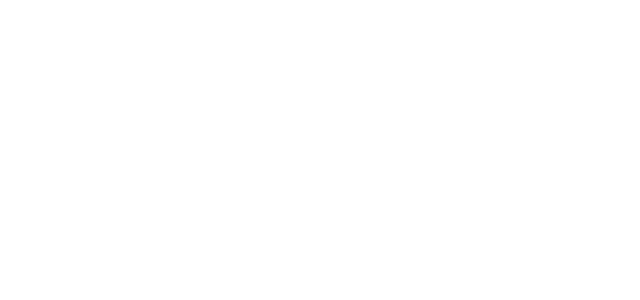
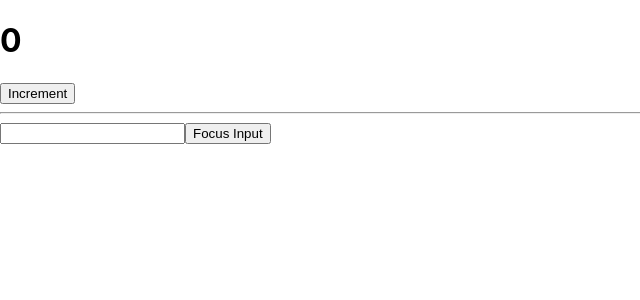
Before and after one commit to AKSHAW6299/Hooks, a React (Create React App) app: page /useref in a window 1280 px wide. Before the commit this address had no page. Shown: the top 300 px of the page, without its empty margins (0-640 px from the left). Built offline with nearby package versions, Linux system fonts and the light colour scheme.

Commit message:
changes and bugs

```diff
--- a/src/App.js
+++ b/src/App.js
@@ -4,6 +4,8 @@
 import UseState from './views/usestate1/UseState'
 import UseEffect from './views/useeffect2/UseEffect'
 import UseReducer from './views/usereducer3/UseReducer'
+import UseRef from './views/useref4/UseRef'
+
 
 
 
@@ -15,6 +17,7 @@
         <Route path="/usestate" element={<UseState />} />
         <Route path="/useeffect" element={<UseEffect />} />
         <Route path="/usereducer" element={<UseReducer />} />
+        <Route path="/useref" element={<UseRef />} />
       </Routes>
     </Router>
   )
--- a/src/views/home/Home.jsx
+++ b/src/views/home/Home.jsx
@@ -14,6 +14,9 @@
       <Link to="/usereducer">
         <button>Go to useReducer</button>
       </Link>
+      <Link to="/useref">
+        <button>Go to useRef</button>
+      </Link>
     </div>
   );
 }
--- /dev/null
+++ b/src/views/useref4/UseRef.jsx
@@ -0,0 +1,47 @@
+import React, { useRef, useState } from 'react'
+
+
+function UseRef() {
+
+  const [count, setCount] = useState(0)
+
+
+  // CASE - A
+  // 1) normal variable the can not presist his original value [after every rerenders he is loosing his value]
+  // let val = 1
+  // function handleIncrement() {
+  //   val = val + 1
+  //   console.log('Value of val:: ', val);
+  //   setCount(count + 20)
+  // }
+
+  // 2) A variable created using useRef hook, the variale can presist his value even if infinite time rendering
+  // noe the val variable will persist its value all time, does not matter our component is rensering or not
+  let val = useRef(1)
+  function handleIncrement() {
+    val.current = val.current + 1
+    console.log('Value of val:: ', val.current);
+    setCount(count + 20)
+  }
+
+
+  //////////////////////////////////////////////
+  // CASE - B => Directly access DOM elements
+  const inputRef = useRef(null);
+
+  const focusInput = () => {
+    inputRef.current.focus();
+  };
+
+  return (
+    <>
+      <h1>{count}</h1>
+      <button onClick={handleIncrement}>Increment</button>
+      <hr />
+      <input ref={inputRef} type="text" />
+      <button onClick={focusInput}>Focus Input</button>
+    </>
+  )
+}
+
+export default UseRef
```
